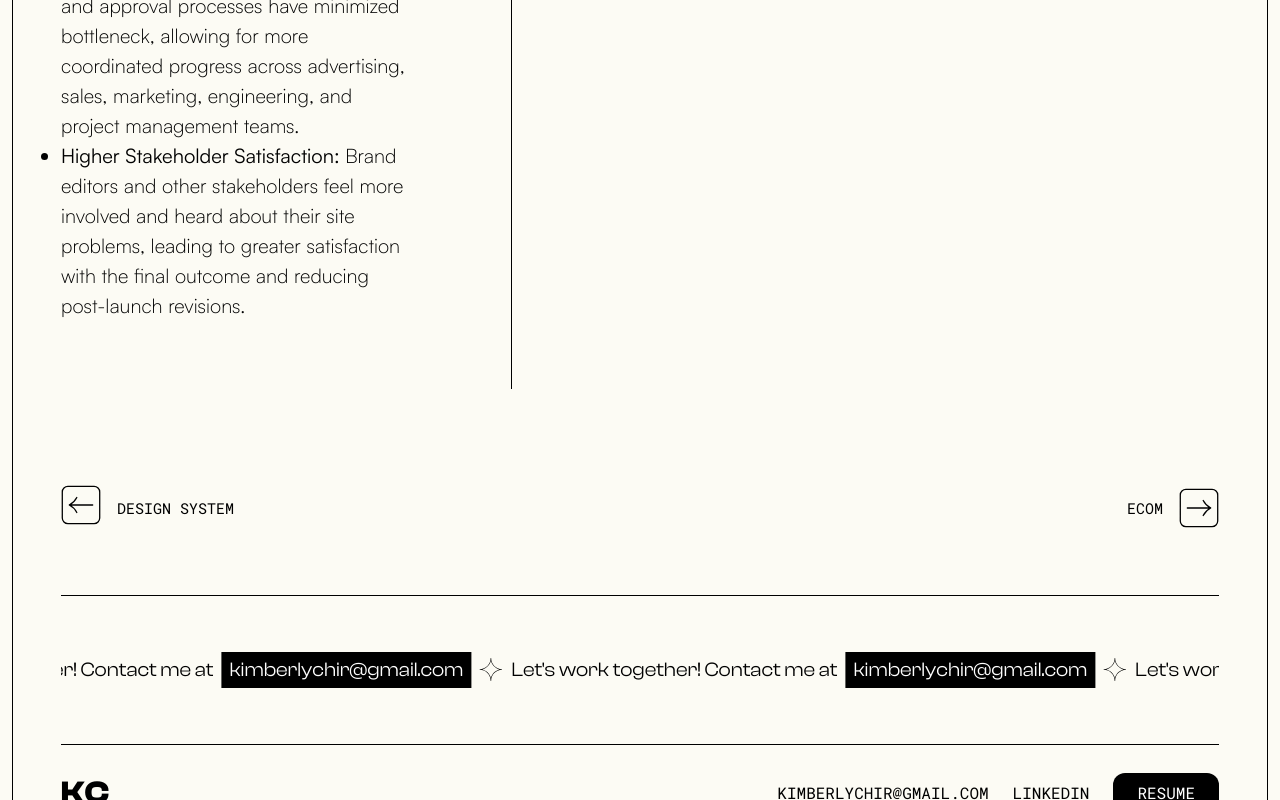
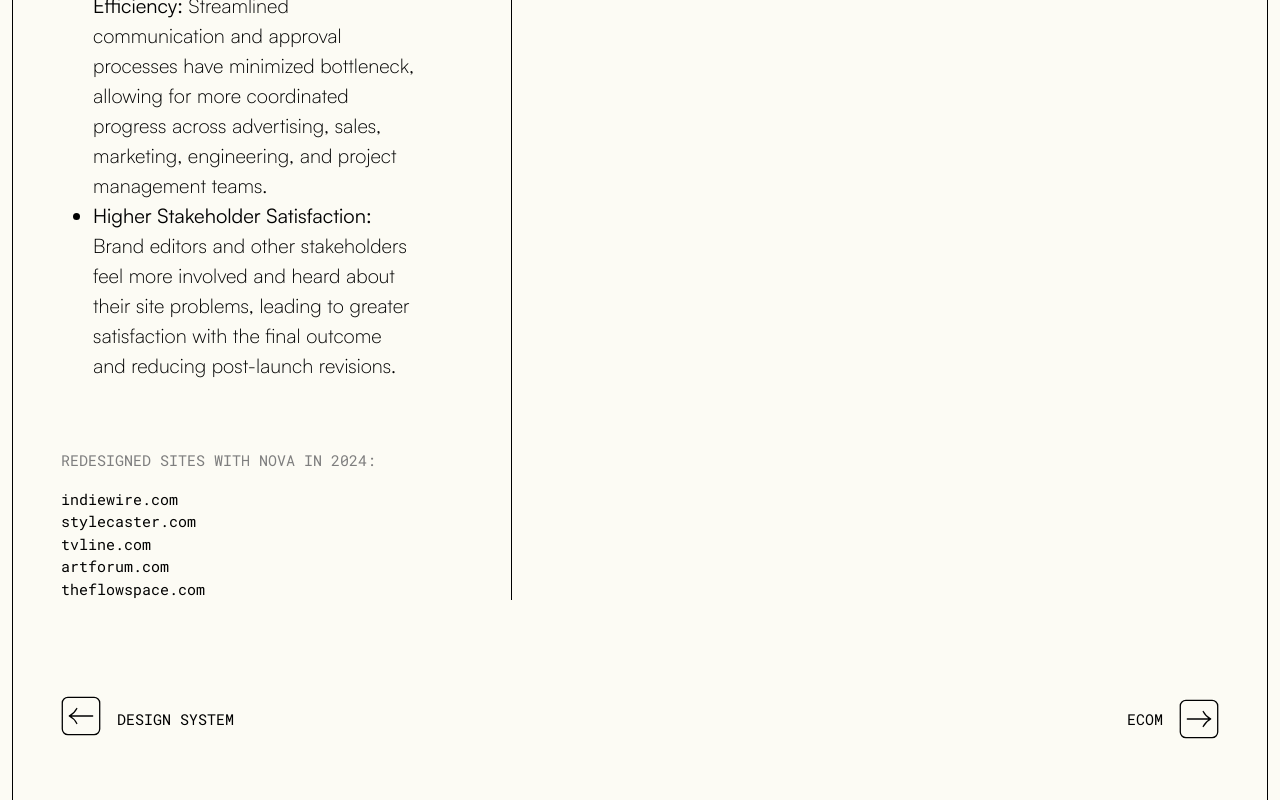
Before and after one commit to ezekieljkang/kimjchir-portfolio, a Next.js app: page /kimjchir-portfolio/pages/PMC/DesignProcess in a window 1280 px wide. Shown: the part 2152-2952 px from the top of the page. Built offline with nearby package versions, Linux system fonts and the light colour scheme.

Commit message:
added gray left arrow and links

```diff
--- a/components/CSContent.tsx
+++ b/components/CSContent.tsx
@@ -77,13 +77,13 @@ const CSContent: React.FC<HeaderProps> = ({ problemText, solutionText, resultTex
               onMouseEnter={() => setIsHovered(true)}
               onMouseLeave={() => setIsHovered(false)}
               >
-              <p className='group-hover:text-gray-400 group-hover:underline'>ECOM</p>
               <button
                 className="w-10 h-10 bg-no-repeat bg-center bg-contain"
                 style={{
                   backgroundImage: isHovered
                     ? `url(${prefix}/gray-left-arrow.svg)`
                     : `url(${prefix}/leftarrow.svg)` }}></button>
+              <p className='group-hover:text-gray-400 group-hover:underline'>ECOM</p>
             </Link>
         </div>
         <div>
--- a/components/CSContent2.tsx
+++ b/components/CSContent2.tsx
@@ -27,11 +27,33 @@ const CSContent2: React.FC<HeaderProps> = ({ problemText, solutionText}) => {
             <div>
               <h1 className='font-[500] text-[45px] font-clashDisplay pb-[1rem]'>RESULT</h1>
               <div>
-              <ul className='font-[300] text-[20px] font-satoshi pb-[4.25rem] list-disc'>
+                <ul className='font-[300] text-[20px] font-satoshi pb-[4.25rem] list-disc pl-[2rem]'>
                   <li><strong>Enhanced Brand Alignment:</strong> Websites are more aligned with brand needs and content strategies, allowing editors to better communicate to their target audience.</li>
                   <li><strong>Improved Cross-Departmental Efficiency:</strong> Streamlined communication and approval processes have minimized bottleneck, allowing for more coordinated progress across advertising, sales, marketing, engineering, and project management teams.</li>
                   <li><strong>Higher Stakeholder Satisfaction:</strong> Brand editors and other stakeholders feel more involved and heard about their site problems, leading to greater satisfaction with the final outcome and reducing post-launch revisions.</li>
                 </ul>
+              </div>
+            </div>
+          </div>
+          <div>
+            <div className='font-robotoMono font-normal text-[15px]'>
+              <p className='pb-[1rem] text-customGray'>REDESIGNED SITES WITH NOVA IN 2024:</p>
+              <div>
+                <div className='hover:underline hover:text-gray-400'>
+                  <a href='https://www.indiewire.com/' target='_blank'>indiewire.com</a>
+                </div>
+                <div className='hover:underline hover:text-gray-400'>
+                  <a href='https://stylecaster.com/' target='_blank'>stylecaster.com</a>
+                </div>
+                <div className='hover:underline hover:text-gray-400'>
+                  <a href='https://tvline.com/' target='_blank'>tvline.com</a>
+                </div>
+                <div className='hover:underline hover:text-gray-400'>
+                  <a href='https://www.artforum.com/' target='_blank'>artforum.com</a>
+                </div>
+                <div className='hover:underline hover:text-gray-400'>
+                  <a href='https://www.theflowspace.com/' target='_blank'>theflowspace.com</a>
+                </div>
               </div>
             </div>
           </div>
```
Also changed, not shown: public/gray-left-arrow.svg (added). Lines whose indentation alone changed are shown as unchanged.
